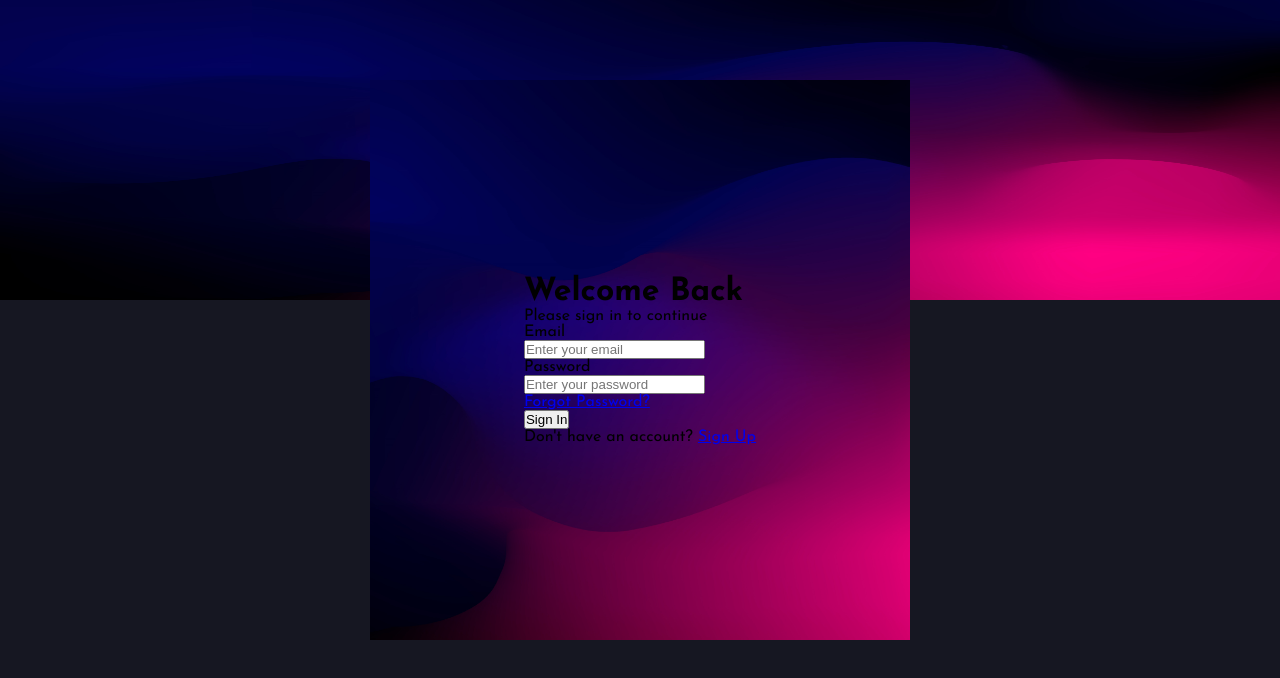
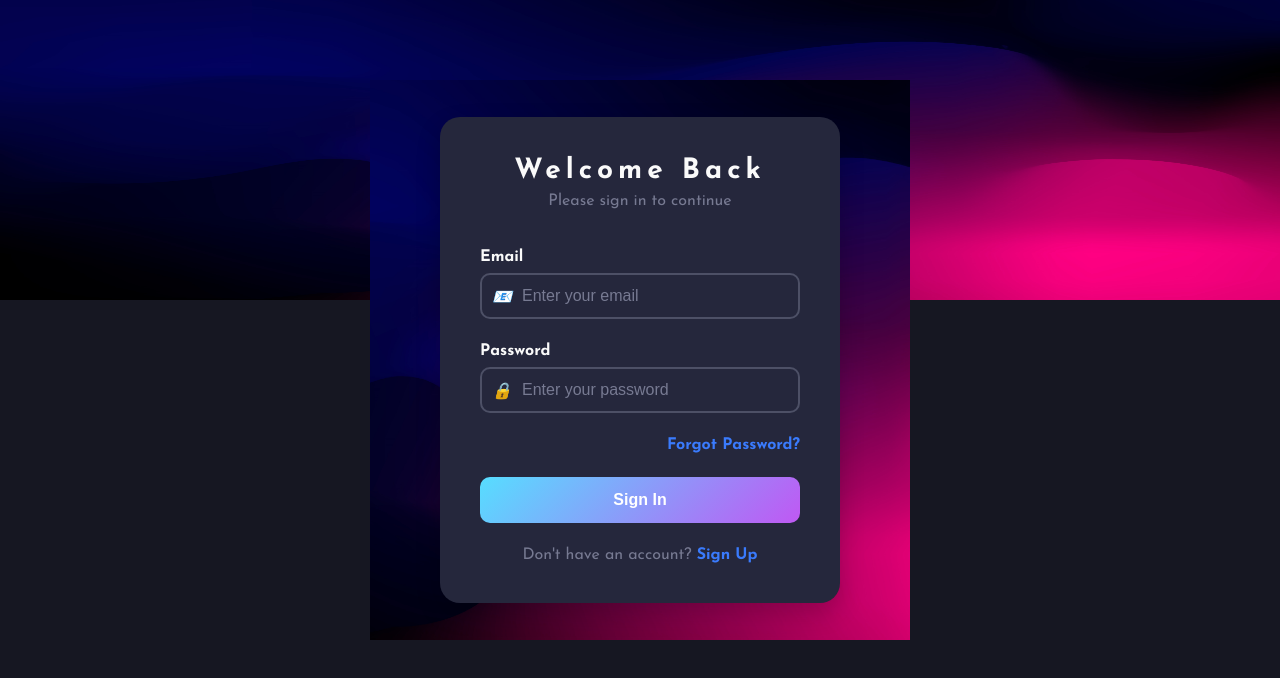
Before and after one commit to DasunNirmal/Todo-List, an Angular app: page / in a window 1280 px wide. Shown: the top 678 px of the page. Built offline with nearby package versions, Linux system fonts and the light colour scheme.

Commit message:
other css done and login page is working

```diff
--- a/src/app/components/login/login.component.css
+++ b/src/app/components/login/login.component.css
@@ -11,3 +11,148 @@
   padding: 20px;
   font-family: var(--ff-sans);
 }
+
+.login-card {
+  background: var(--clr-card-bg);
+  border-radius: 20px;
+  padding: 40px;
+  width: 100%;
+  max-width: 400px;
+  box-shadow: 0 10px 25px rgba(0, 0, 0, 0.2);
+}
+
+.login-header {
+  text-align: center;
+  margin-bottom: 40px;
+}
+
+.login-header h1 {
+  color: var(--clr-primary);
+  font-size: 28px;
+  margin-bottom: 8px;
+  letter-spacing: 0.5rem;
+  font-weight: var(--fw-bold);
+}
+
+.login-header p {
+  color: var(--clr-gb-3);
+  font-size: 16px;
+}
+
+.form-group {
+  margin-bottom: 24px;
+}
+
+.form-group label {
+  display: block;
+  margin-bottom: 8px;
+  color: var(--clr-primary);
+  font-weight: var(--fw-bold);
+}
+
+.input-container {
+  position: relative;
+}
+
+.input-container i {
+  position: absolute;
+  left: 12px;
+  top: 50%;
+  transform: translateY(-50%);
+  color: var(--clr-gb-3);
+}
+
+.input-container input {
+  width: 100%;
+  padding: 12px 12px 12px 40px;
+  border: 2px solid var(--clr-gb-5);
+  border-radius: 10px;
+  font-size: 16px;
+  background: var(--clr-card-bg);
+  color: var(--clr-primary);
+  transition: border-color 0.3s ease;
+}
+
+.input-container input:focus {
+  outline: none;
+  border-color: var(--clr-blue);
+}
+
+.input-container input::placeholder {
+  color: var(--clr-gb-3);
+}
+
+.form-options {
+  display: flex;
+  justify-content: flex-end;
+  margin-bottom: 24px;
+}
+
+.forgot-password {
+  color: var(--clr-blue);
+  text-decoration: none;
+  font-weight: var(--fw-bold);
+}
+
+.forgot-password:hover {
+  opacity: 0.8;
+}
+
+.login-button {
+  width: 100%;
+  padding: 14px;
+  background: linear-gradient(135deg, var(--clr-green), var(--clr-pink));
+  border: none;
+  border-radius: 10px;
+  color: var(--clr-white);
+  font-size: 16px;
+  font-weight: var(--fw-bold);
+  cursor: pointer;
+  transition: transform 0.3s ease;
+}
+
+.login-button:hover {
+  transform: translateY(-2px);
+  opacity: 0.9;
+}
+
+.register-link {
+  text-align: center;
+  margin-top: 24px;
+  color: var(--clr-gb-3);
+}
+
+.register-link a {
+  color: var(--clr-blue);
+  text-decoration: none;
+  font-weight: var(--fw-bold);
+}
+
+.register-link a:hover {
+  opacity: 0.8;
+}
+
+/* ICONS */
+.email-icon::before {
+  content: "📧";
+}
+
+.password-icon::before {
+  content: "🔒";
+}
+
+@media (max-width: 480px) {
+  .login-card {
+    padding: 30px 20px;
+  }
+
+  .login-header h1 {
+    font-size: 24px;
+  }
+
+  .form-options {
+    flex-direction: column;
+    gap: 16px;
+    align-items: flex-start;
+  }
+}
```
